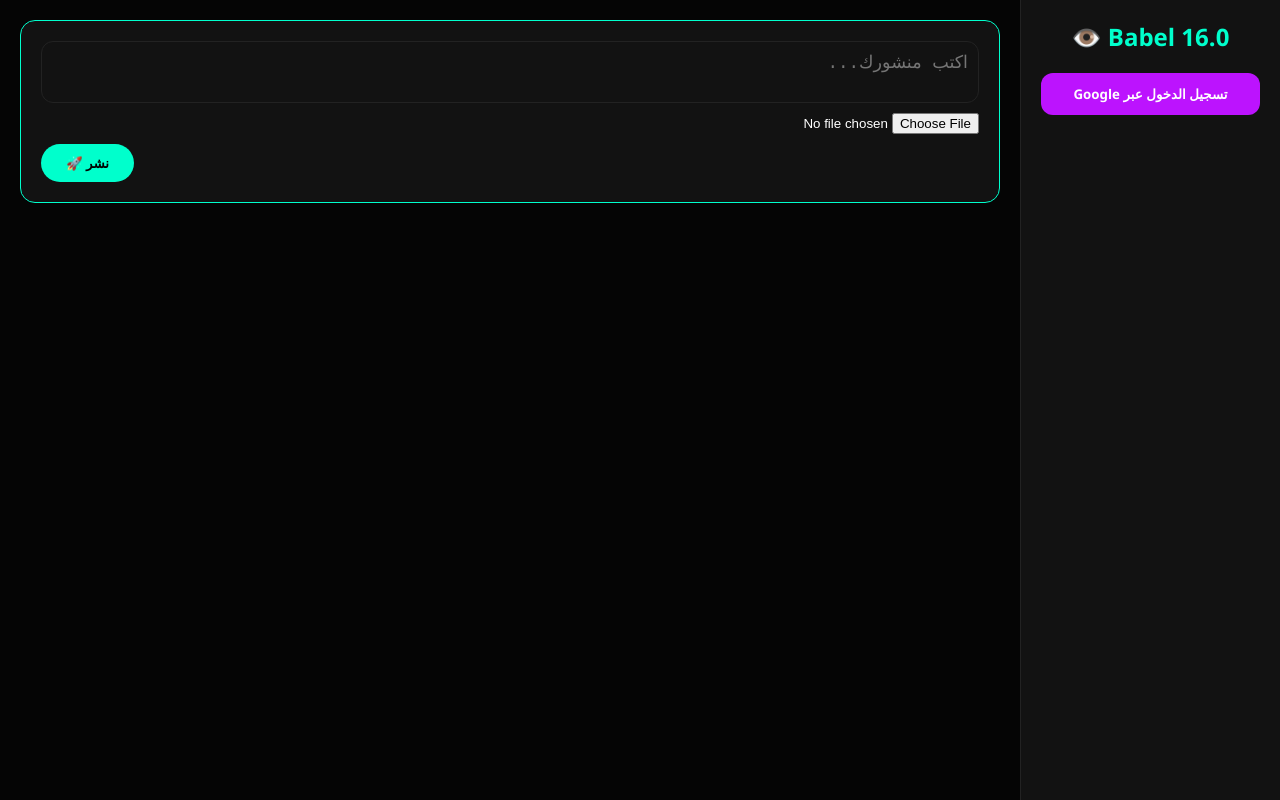
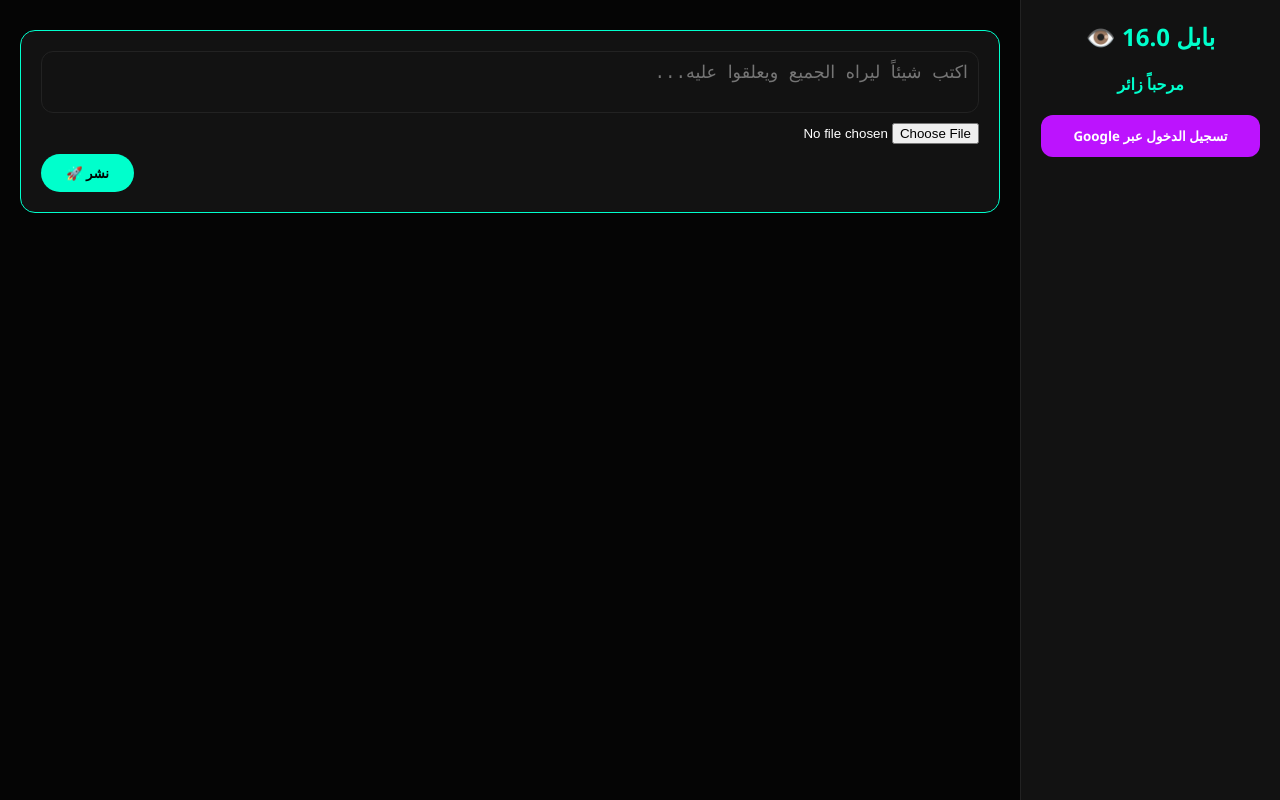
Before and after one commit to othmaneelghidani/Babel, a plain HTML site: page index.html in a window 1280 px wide. Drawn offline with Linux system fonts and the light colour scheme; no server answers.

Commit message:
Refactor index.html for improved layout and content
Updated the HTML structure and improved the sidebar and main content sections with better organization and Arabic text.

```diff
--- a/index.html
+++ b/index.html
@@ -3,8 +3,7 @@
 <head>
     <meta charset="UTF-8">
     <meta name="viewport" content="width=device-width, initial-scale=1.0">
-<title>Babel 16.0 | النظام المتكامل</title>
-<link rel="stylesheet" href="style.css">
+    <title>بابل 16.0 | النظام المتكامل</title>
 
     <!-- Firebase -->
     <script src="https://www.gstatic.com/firebasejs/8.10.1/firebase-app.js"></script>
@@ -12,30 +11,50 @@
     <script src="https://www.gstatic.com/firebasejs/8.10.1/firebase-database.js"></script>
     <script src="https://www.gstatic.com/firebasejs/8.10.1/firebase-storage.js"></script>
 
+    <!-- CSS -->
+    <link rel="stylesheet" href="style.css">
 </head>
 <body>
 
+    <!-- ===========================
+         Sidebar
+    ============================ -->
     <div class="sidebar">
-  <h2 style="text-align:center;">Babel 16.0 👁️</h2>
+        <h2>بابل 16.0 👁️</h2>
+        <div id="welcome">مرحباً زائر</div>
         <div id="login">
             <button onclick="login()">تسجيل الدخول عبر Google</button>
         </div>
-  <div id="welcome"></div>
-  <div id="storiesBar" class="stories-bar"></div>
     </div>
 
+    <!-- ===========================
+         Main Content
+    ============================ -->
     <div class="main">
+
+        <!-- Stories Bar -->
+        <div class="stories-bar" id="storiesBar">
+            <!-- ستظهر القصص هنا -->
+        </div>
+
+        <!-- Create Post -->
         <div class="create-post">
-    <textarea id="postText" rows="2" placeholder="اكتب منشورك..."></textarea>
+            <textarea id="postText" rows="2" placeholder="اكتب شيئاً ليراه الجميع ويعلقوا عليه..."></textarea>
             <input type="file" id="mediaInput" accept="image/*,video/*">
             <div class="publish-row">
                 <button onclick="sendPost()">نشر 🚀</button>
             </div>
         </div>
 
-  <div id="feed"></div>
+        <!-- Feed -->
+        <div id="feed">
+            <!-- منشورات المستخدمين ستظهر هنا -->
+        </div>
     </div>
 
+    <!-- ===========================
+         JS
+    ============================ -->
     <script src="app.js"></script>
 </body>
 </html>
```
Lines whose indentation alone changed are shown as unchanged.
